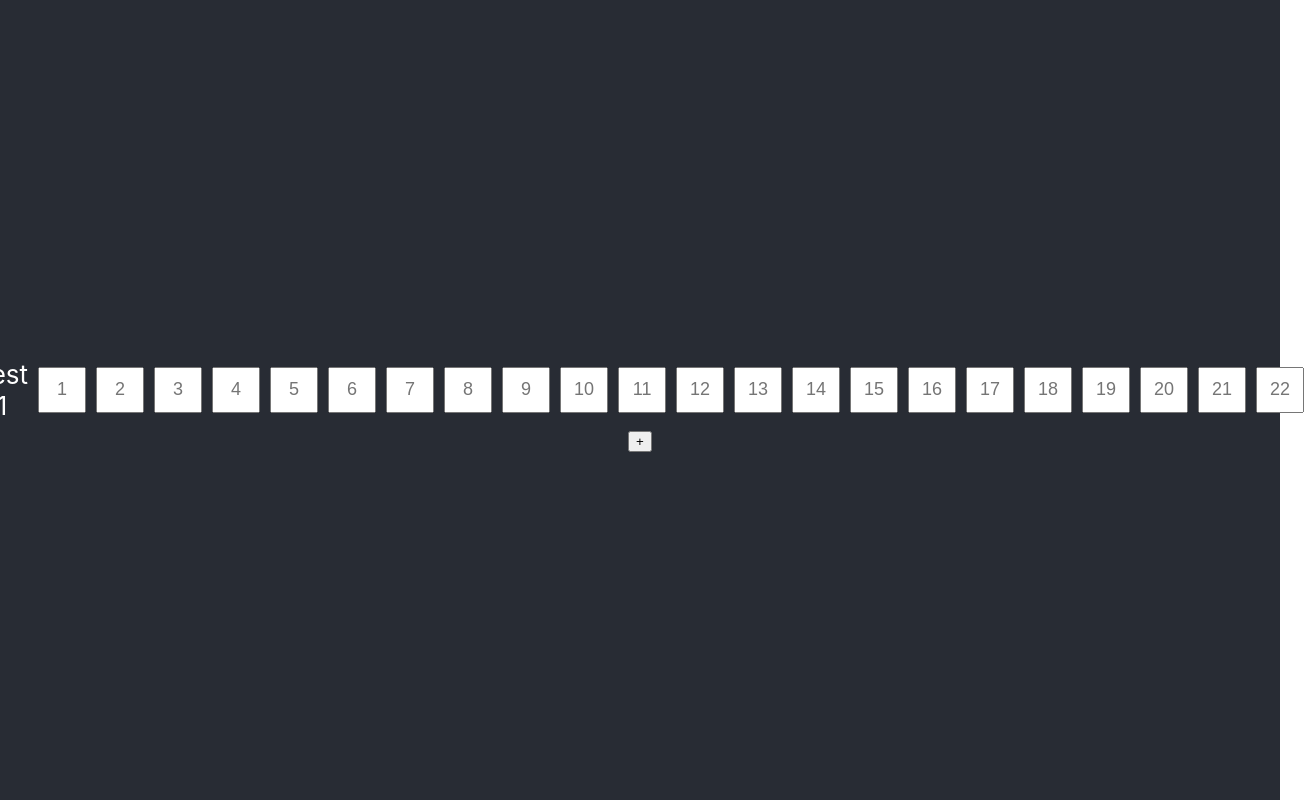
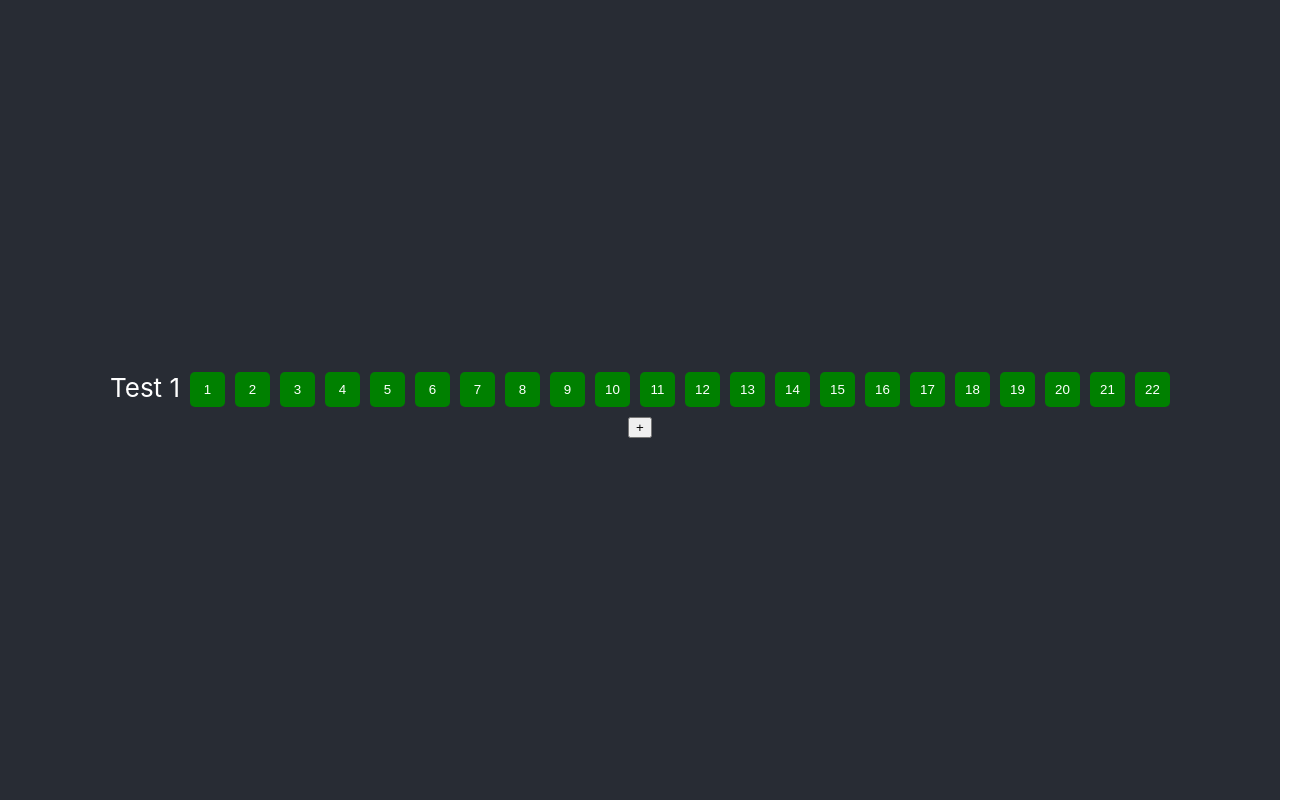
Before and after one commit to ShonBarkan/PsyTrack, a React (Create React App) app in the folder client/: page / in a window 1280 px wide. Shown: the whole page, 1304 px wide, since content can reach past the window. Built offline with nearby package versions, Linux system fonts and the light colour scheme.

Commit message:
[TestScore ]: change to button system

```diff
--- a/client/src/App.js
+++ b/client/src/App.js
@@ -1,6 +1,4 @@
-import logo from './logo.svg';
 import './App.css';
-import TestScore from './components/TestScore/TestScore';
 import Tests from './components/Tests/Tests';
 
 function App() {
--- a/client/src/components/TestScore/TestScore.jsx
+++ b/client/src/components/TestScore/TestScore.jsx
@@ -1,79 +1,48 @@
-import React, { useEffect } from 'react';
-import { useState, useRef } from "react";
+import React, { useEffect, useState } from 'react';
 import { useAppContext } from '../../context';
 
+const TestScore = ({ length ,testNumber }) => {
+  const {setTestsScore} = useAppContext()
+  // Initialize state with an array of 1s based on the given length
+  const [scores, setScores] = useState(new Array(length).fill(1));
 
-const TestScore = ({length ,testNumber}) => {
-    const {setTestsScore} = useAppContext()
-    const [digits, setDigits] = useState(Array(length).fill(""));
-    const inputsRef = useRef([]);
+  // Handle click event to toggle button value
+  const handleClick = (index) => {
+    const newScores = [...scores]; // Copy the current state
+    newScores[index] = newScores[index] === 1 ? 0 : 1; // Toggle the value at the clicked index
+    setScores(newScores); // Update state with the new array
+  };
 
-    const handleChange = (index, value) => {
-      if (/^[vx]?$/.test(value)) { // Allow only single digit
-        const newDigits = [...digits];
-        newDigits[index] = value;
-        setDigits(newDigits);
+  // Update testsScore
+  useEffect(() => {
+    setTestsScore(prev => {
+        const tempTests = [...prev];
+        tempTests[testNumber] = scores;
+        return tempTests;
+    })
+  }, [scores]);
 
-        // Automatically focus the next input
-        if (value && index < length - 1) {
-          inputsRef.current[index + 1]?.focus();
-        }
-      }
-    };
-
-    const handleKeyDown = (index, event) => {
-      if (event.key === "Backspace" && !digits[index] && index > 0) {
-        inputsRef.current[index - 1]?.focus();
-      }
-    };
-
-    const handlePaste = (event) => {
-      const pasteData = event.clipboardData.getData("text").slice(0, length);
-      const newDigits = [...digits];
-      for (let i = 0; i < pasteData.length; i++) {
-        if (/^\d$/.test(pasteData[i])) {
-          newDigits[i] = pasteData[i];
-        }
-      }
-      setDigits(newDigits);
-      inputsRef.current[Math.min(pasteData.length - 1, length - 1)]?.focus();
-    };
-
-    useEffect(() => {
-      setTestsScore(prev => {
-        const tempTests = prev
-        tempTests[testNumber]= digits
-        return tempTests
-      }
-    )}, [digits]);
-    return (
-      <div style={{marginTop: '10px'}}>
-        <div onPaste={handlePaste} style={{ display: "flex", gap: "10px" , alignItems:'center' }}>
-            <>Test {testNumber+1}</>
-          {digits.map((digit, index) => (
-            <>
-                {/* <>{index}</> */}
-                <input
-                key={index}
-                type="text"
-                maxLength="1"
-                value={digit}
-                placeholder={index+1}
-                onChange={(e) => handleChange(index, e.target.value)}
-                onKeyDown={(e) => handleKeyDown(index, e)}
-                ref={(el) => (inputsRef.current[index] = el)}
-                style={{
-                    width: "40px",
-                    height: "40px",
-                    textAlign: "center",
-                    fontSize: "18px",
-                }}
-                />
-            </>
-          ))}
-        </div>
-      </div>
-    );
-}
+  return (
+    <div style={{ display: 'flex', gap: '10px' , marginTop:'10px' }}>
+      <>Test {testNumber+1}</>
+      {scores.map((value, index) => (
+        <button
+          key={index}
+          onClick={() => handleClick(index)}
+          style={{
+            backgroundColor: value === 1 ? 'green' : 'red',
+            color: 'white',
+            width:'35px',
+            padding: '10px',
+            border: 'none',
+            borderRadius: '5px',
+          }}
+        >
+          {index + 1}
+        </button>
+      ))}
+    </div>
+  );
+};
 
 export default TestScore;
```
Also changed, not shown: client/src/components/Tests/Tests.jsx (+2 -1 lines).
